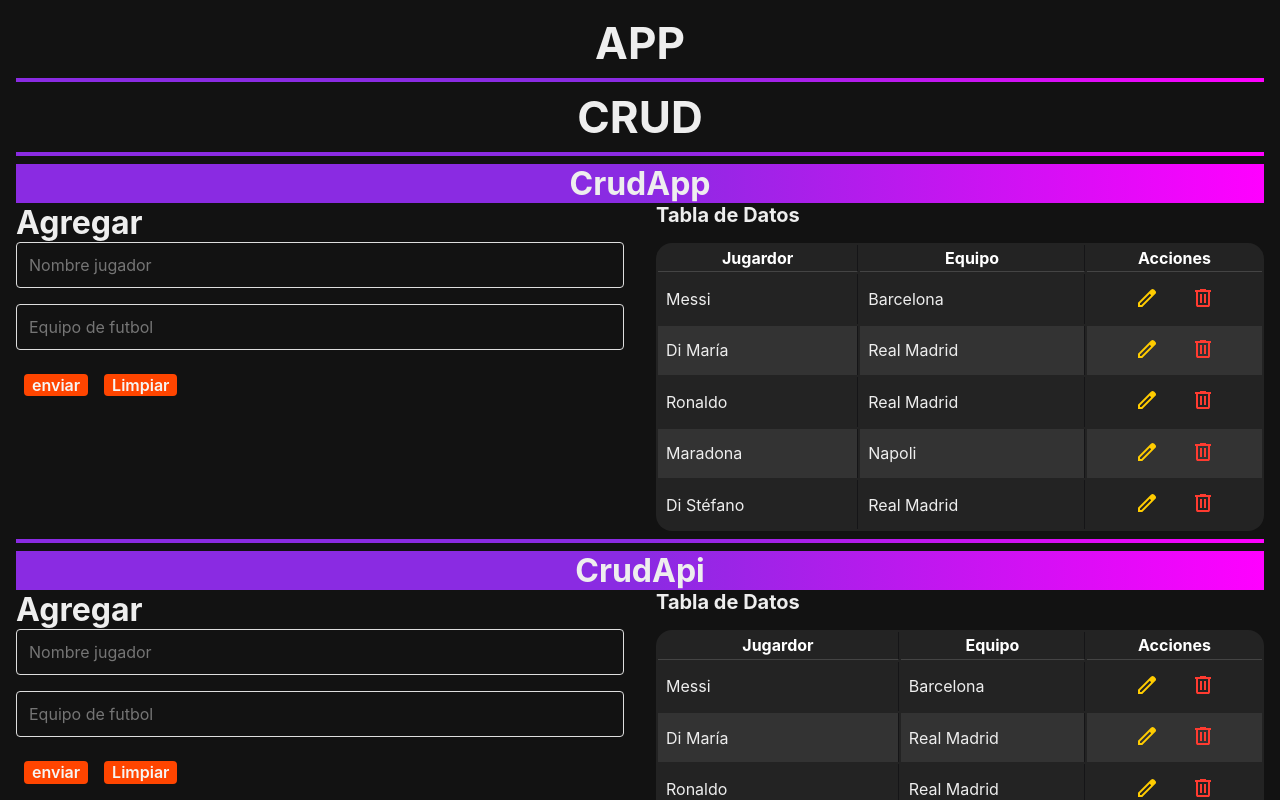
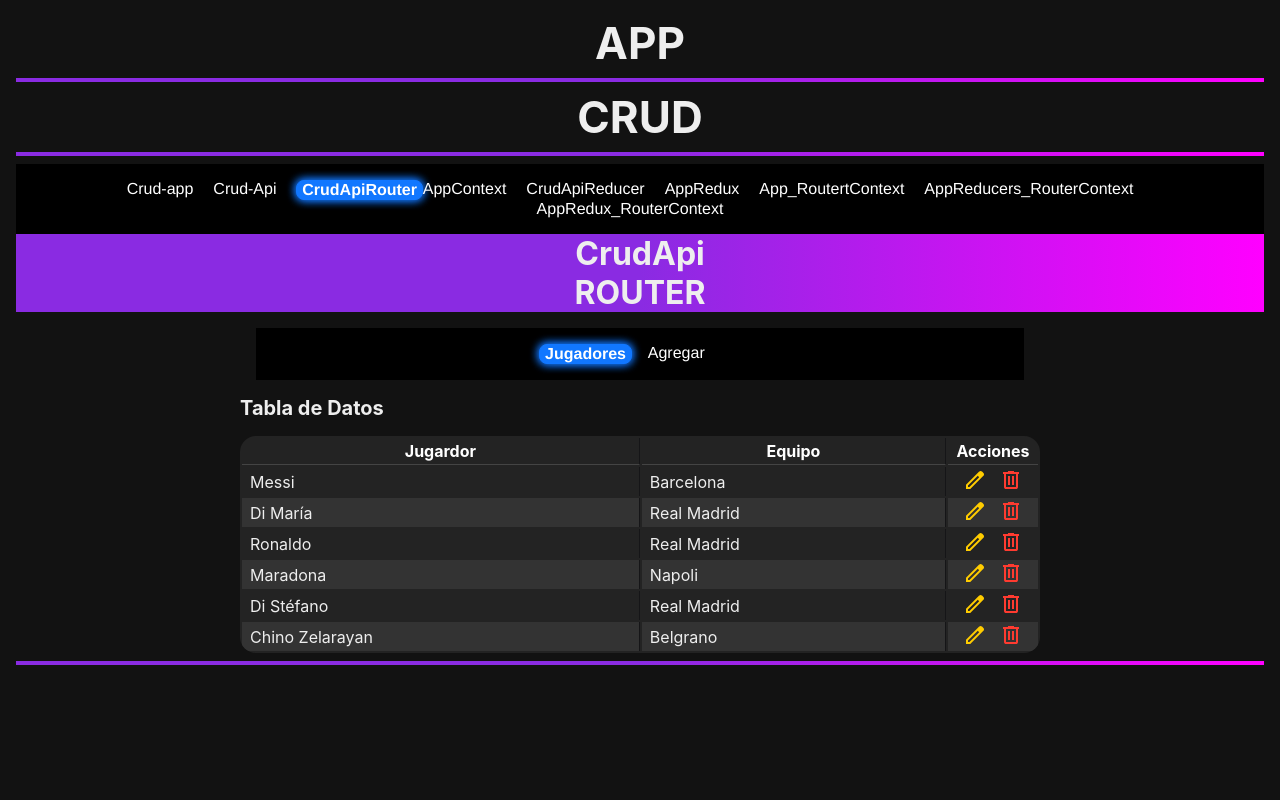
Before and after one commit to fergsosa/react-app-crud, a React (Vite) app: page /#/CrudApiRouter in a window 1280 px wide. Shown: the top 800 px of the page. Built offline with nearby package versions, Linux system fonts and the light colour scheme; data requests are answered from the project's data file.

Commit message:
Fear: Se agrego Router completo

```diff
--- a/src/CRUD/1-crud-router/CrudApi.jsx
+++ b/src/CRUD/1-crud-router/CrudApi.jsx
@@ -3,6 +3,7 @@ import CrudForm from "./CrudForm";
 import CrudTable from "./CrudTable";
 import { helpHttp } from "../helpers/helpHttp";
 import { Loader, Message } from "../components";
+import Error404 from "../pages/Error404";
 import {
   BrowserRouter,
   HashRouter,
@@ -10,7 +11,6 @@ import {
   Route,
   Routes,
 } from "react-router-dom";
-import Error404 from "../pages/Error404";
 
 const CrudApiRouter = () => {
   const [db, setDb] = useState(null);
@@ -100,18 +100,19 @@ const CrudApiRouter = () => {
 
   return (
     // <BrowserRouter>
-    <HashRouter>
+    // <HashRouter>
+    <>
       <h2 className="title-component">
         CrudApi <br /> ROUTER
       </h2>
       <div className="container">
         <nav className="nav-rutas ">
-          <NavLink to="/">Jugadores</NavLink>
-          <NavLink to="/agregar">Agregar</NavLink>
+          <NavLink to="/CrudApiRouter">Jugadores</NavLink>
+          <NavLink to="/CrudApiRouter/agregar">Agregar</NavLink>
         </nav>
         <Routes>
           <Route
-            path="/"
+            path=""
             element={
               <>
                 {loading && <Loader />}
@@ -133,7 +134,7 @@ const CrudApiRouter = () => {
           />
 
           <Route
-            path="/agregar"
+            path="agregar"
             element={
               <CrudForm
                 createData={createData}
@@ -145,7 +146,7 @@ const CrudApiRouter = () => {
           />
 
           <Route
-            path="/edita/:id"
+            path="edita/:id"
             element={
               <CrudForm
                 createData={createData}
@@ -158,7 +159,8 @@ const CrudApiRouter = () => {
           <Route path="*" element={<Error404 />} />
         </Routes>
       </div>
-    </HashRouter>
+    </>
+    // </HashRouter>
     // </BrowserRouter>
   );
 };
--- a/src/CRUD/5-crud-rt-ctx/CrudApi.jsx
+++ b/src/CRUD/5-crud-rt-ctx/CrudApi.jsx
@@ -11,18 +11,19 @@ const CrudApi_RouterContext = () => {
   // console.log(db);
 
   return (
-    <HashRouter>
+    // <HashRouter>
+    <>
       <h2 className="title-component">
         CrudApi <br /> "ROUTER/CONTEXT"
       </h2>
       <div className="container">
         <nav className="nav-rutas">
-          <NavLink to="/">Jugadores</NavLink>
-          <NavLink to="/agregar">Agregar</NavLink>
+          <NavLink to="/App_RoutertContext">Jugadores</NavLink>
+          <NavLink to="/App_RoutertContext/agregar">Agregar</NavLink>
         </nav>
         <Routes>
           <Route
-            path="/"
+            path=""
             element={
               <>
                 {loading && <Loader />}
@@ -36,12 +37,13 @@ const CrudApi_RouterContext = () => {
               </>
             }
           />
-          <Route path="/agregar" element={<CrudForm />} />
-          <Route path="/editar/:id" element={<CrudForm />} />
+          <Route path="agregar" element={<CrudForm />} />
+          <Route path="editar/:id" element={<CrudForm />} />
           <Route path="*" element={<Error404 />} />
         </Routes>
       </div>
-    </HashRouter>
+    </>
+    //  </HashRouter>
   );
 };
 
--- a/src/CRUD/6-crud-reducers-rt-ctx/CrudApi.jsx
+++ b/src/CRUD/6-crud-reducers-rt-ctx/CrudApi.jsx
@@ -11,18 +11,19 @@ const CrudApiReducerRouterContext = () => {
   const { db, loading, error } = useContext(CrudContextRdRt);
 
   return (
-    <HashRouter>
+    // <HashRouter>
+    <>
       <h2 className="title-component">
         CrudApi <br /> "REDUCERS-ROUTER/CONTEXT"
       </h2>
       <div className="container">
         <nav className="nav-rutas">
-          <NavLink to="/">Jugadores</NavLink>
-          <NavLink to="/agregar">Agregar</NavLink>
+          <NavLink to="/AppReducers_RouterContext">Jugadores</NavLink>
+          <NavLink to="/AppReducers_RouterContext/agregar">Agregar</NavLink>
         </nav>
         <Routes>
           <Route
-            path="/"
+            path=""
             element={
               <>
                 {loading && <Loader />}
@@ -36,12 +37,13 @@ const CrudApiReducerRouterContext = () => {
               </>
             }
           />
-          <Route path="/agregar" element={<CrudForm />} />
-          <Route path="/edita/:id" element={<CrudForm />} />
-          <Route path="/*" element={<Error404 />} />
+          <Route path="agregar" element={<CrudForm />} />
+          <Route path="edita/:id" element={<CrudForm />} />
+          <Route path="*" element={<Error404 />} />
         </Routes>
       </div>
-    </HashRouter>
+    </>
+    // </HashRouter>
   );
 };
 
--- a/src/CRUD/7-crud-redux-rt-ctx/CrudApi.jsx
+++ b/src/CRUD/7-crud-redux-rt-ctx/CrudApi.jsx
@@ -20,18 +20,19 @@ const CrudApiReduxRtCtx = () => {
   const { db, loading, error } = useContext(CrudContextReduxRtCtx);
 
   return (
-    <HashRouter>
+    // <HashRouter>
+    <>
       <h2 className="title-component">
         CrudApi <br /> "REDUX-ROUTER/CONTEXT"
       </h2>
       <div className="container">
         <nav className="nav-rutas">
-          <NavLink to="/">Jugadores</NavLink>
-          <NavLink to="/agregar">Agragar</NavLink>
+          <NavLink to="/AppRedux_RouterContext">Jugadores</NavLink>
+          <NavLink to="/AppRedux_RouterContext/agregar">Agregar</NavLink>
         </nav>
         <Routes>
           <Route
-            path="/"
+            path=""
             element={
               <>
                 {loading && <Loader />}
@@ -45,12 +46,13 @@ const CrudApiReduxRtCtx = () => {
               </>
             }
           />
-          <Route path="/agregar" element={<CrudForm />} />
-          <Route path="/editar/:id" element={<CrudForm />} />
-          <Route path="/*" element={<Error404 />} />
+          <Route path="agregar" element={<CrudForm />} />
+          <Route path="editar/:id" element={<CrudForm />} />
+          <Route path="*" element={<Error404 />} />
         </Routes>
       </div>
-    </HashRouter>
+    </>
+    //  </HashRouter>
   );
 };
 
--- a/src/CRUD/Crud.jsx
+++ b/src/CRUD/Crud.jsx
@@ -1,3 +1,4 @@
+import { BrowserRouter, HashRouter, Route, Routes } from "react-router-dom";
 import { CrudApi, CrudApp } from "./0-crud";
 import CrudApiRouter from "./1-crud-router/CrudApi";
 import AppContext from "./2-crud-context/AppContext";
@@ -6,6 +7,7 @@ import AppRedux from "./4-crud-redux/appRedux";
 import App_RoutertContext from "./5-crud-rt-ctx/AppRtCtx";
 import AppReducers_RouterContext from "./6-crud-reducers-rt-ctx/AppReducersTtCtx";
 import AppRedux_RouterContext from "./7-crud-redux-rt-ctx/AppRedux";
+import NavBar from "./components/NavBar";
 
 const myTitle = {
   textAlign: "center",
@@ -16,7 +18,32 @@ function Crud() {
     <>
       <h1 style={myTitle}>CRUD</h1>
       <hr />
-      <CrudApp />
+
+      <HashRouter>
+        <NavBar />
+        <Routes>
+          <Route path="/" element={<CrudApp />} />
+          <Route path="/crudApi" element={<CrudApi />} />
+          <Route path="/CrudApiRouter/*" element={<CrudApiRouter />} />
+          <Route path="/AppContext" element={<AppContext />} />
+          <Route path="/CrudApiReducer" element={<CrudApiReducer />} />
+          <Route path="/AppRedux" element={<AppRedux />} />
+          <Route
+            path="/App_RoutertContext/*"
+            element={<App_RoutertContext />}
+          />
+          <Route
+            path="/AppReducers_RouterContext/*"
+            element={<AppReducers_RouterContext />}
+          />
+          <Route
+            path="/AppRedux_RouterContext/*"
+            element={<AppRedux_RouterContext />}
+          />
+        </Routes>
+      </HashRouter>
+
+      {/* <CrudApp />
       <hr />
       <CrudApi />
       <hr />
@@ -33,7 +60,7 @@ function Crud() {
       <AppReducers_RouterContext />
       <hr />
       <AppRedux_RouterContext />
-      <hr />
+      <hr /> */}
     </>
   );
 }
--- /dev/null
+++ b/src/CRUD/components/NavBar.css
@@ -0,0 +1,12 @@
+nav {
+  background-color: #000;
+  display: flex;
+  flex-wrap: wrap;
+  justify-content: center;
+  padding: 1rem;
+  a {
+    padding-right: 20px;
+    color: #fff;
+    font-family: Helvetica, sans-serif;
+  }
+}
--- /dev/null
+++ b/src/CRUD/components/NavBar.jsx
@@ -0,0 +1,22 @@
+import { NavLink } from "react-router-dom";
+import "./NavBar.css";
+
+function NavBar() {
+  return (
+    <nav>
+      <NavLink to="/">Crud-app</NavLink>
+      <NavLink to="/crudApi">Crud-Api</NavLink>
+      <NavLink to="/CrudApiRouter">CrudApiRouter</NavLink>
+      <NavLink to="/AppContext">AppContext</NavLink>
+      <NavLink to="/CrudApiReducer">CrudApiReducer</NavLink>
+      <NavLink to="/AppRedux">AppRedux</NavLink>
+      <NavLink to="/App_RoutertContext">App_RoutertContext</NavLink>
+      <NavLink to="/AppReducers_RouterContext">
+        AppReducers_RouterContext
+      </NavLink>
+      <NavLink to="/AppRedux_RouterContext">AppRedux_RouterContext</NavLink>
+    </nav>
+  );
+}
+
+export default NavBar;
--- a/src/index.css
+++ b/src/index.css
@@ -230,24 +230,16 @@ hr {
     border-right: thin solid #151517;
 
     &:last-child {
-      width: 175px;
+      width: 90px;
       text-align: center;
       padding: 0;
       border-right: 0;
     }
 
     button {
-      font-family: "Inter";
-      font-weight: 600;
       border: none;
-      background-color: #07e;
       background-color: transparent;
-      border-radius: 4px;
-      color: #e5e5e4;
       cursor: pointer;
-      padding: 0.2rem 0.5rem;
-      margin: 0.5rem;
-      user-select: none;
 
       /* &:hover {
         box-shadow: inset 2px 2px 6px #05d, inset -2px -2px 6px #19f;
```
